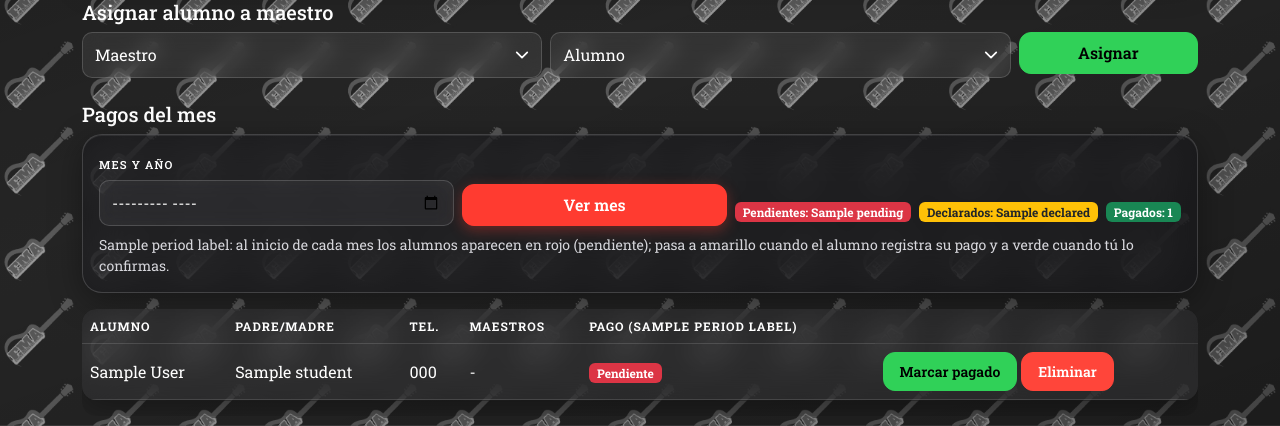
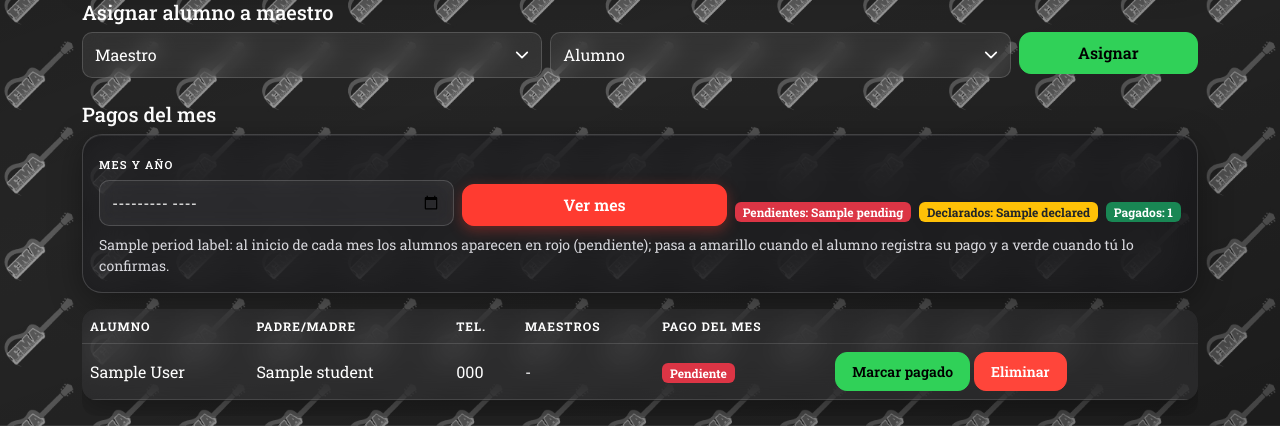
Before and after one commit to TonyCabreraM/Ema-EkiwaMusicAcademy, a Python web app: template templates/students.html in a window 1280 px wide. Shown: the part 374-800 px from the top of the page. Run offline with Jinja, Linux system fonts and the light colour scheme; the template is opened without the code that fills it: most values are stand-ins (such as "Sample title", 1, 10 or a date in 2020).

Commit message:
Alumnos: encabezado Pago del mes

```diff
--- a/templates/students.html
+++ b/templates/students.html
@@ -64,7 +64,7 @@
 
 <div class="table-responsive">
 <table class="table table-striped">
-  <thead><tr><th>Alumno</th><th>Padre/Madre</th><th>Tel.</th><th>Maestros</th><th>Pago ({{ period_label }})</th><th></th></tr></thead>
+  <thead><tr><th>Alumno</th><th>Padre/Madre</th><th>Tel.</th><th>Maestros</th><th>Pago del mes</th><th></th></tr></thead>
   <tbody>
   {% for s in students %}
     {% set pay = payments_by_student.get(s.get('id')|string) %}
```
